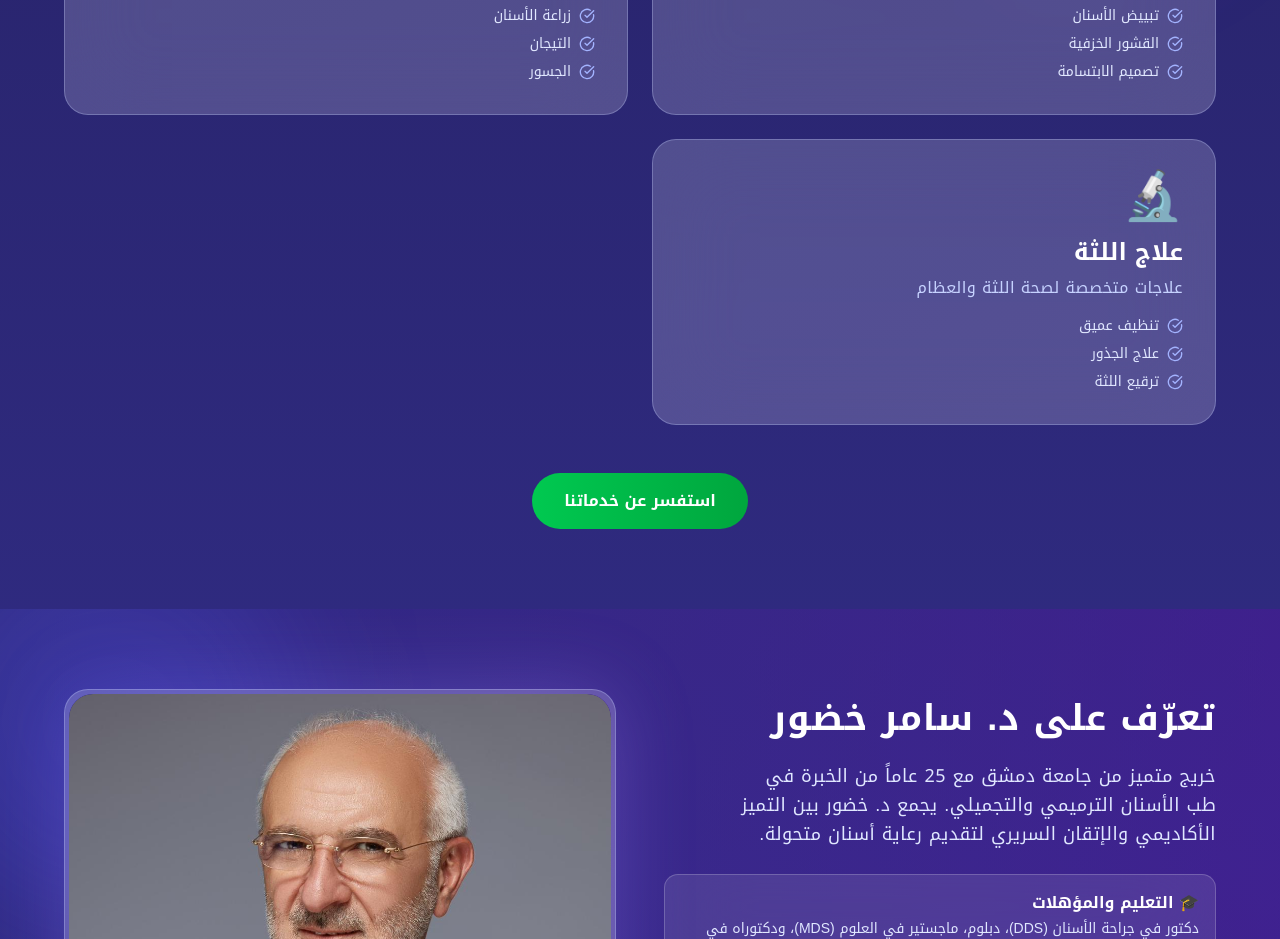
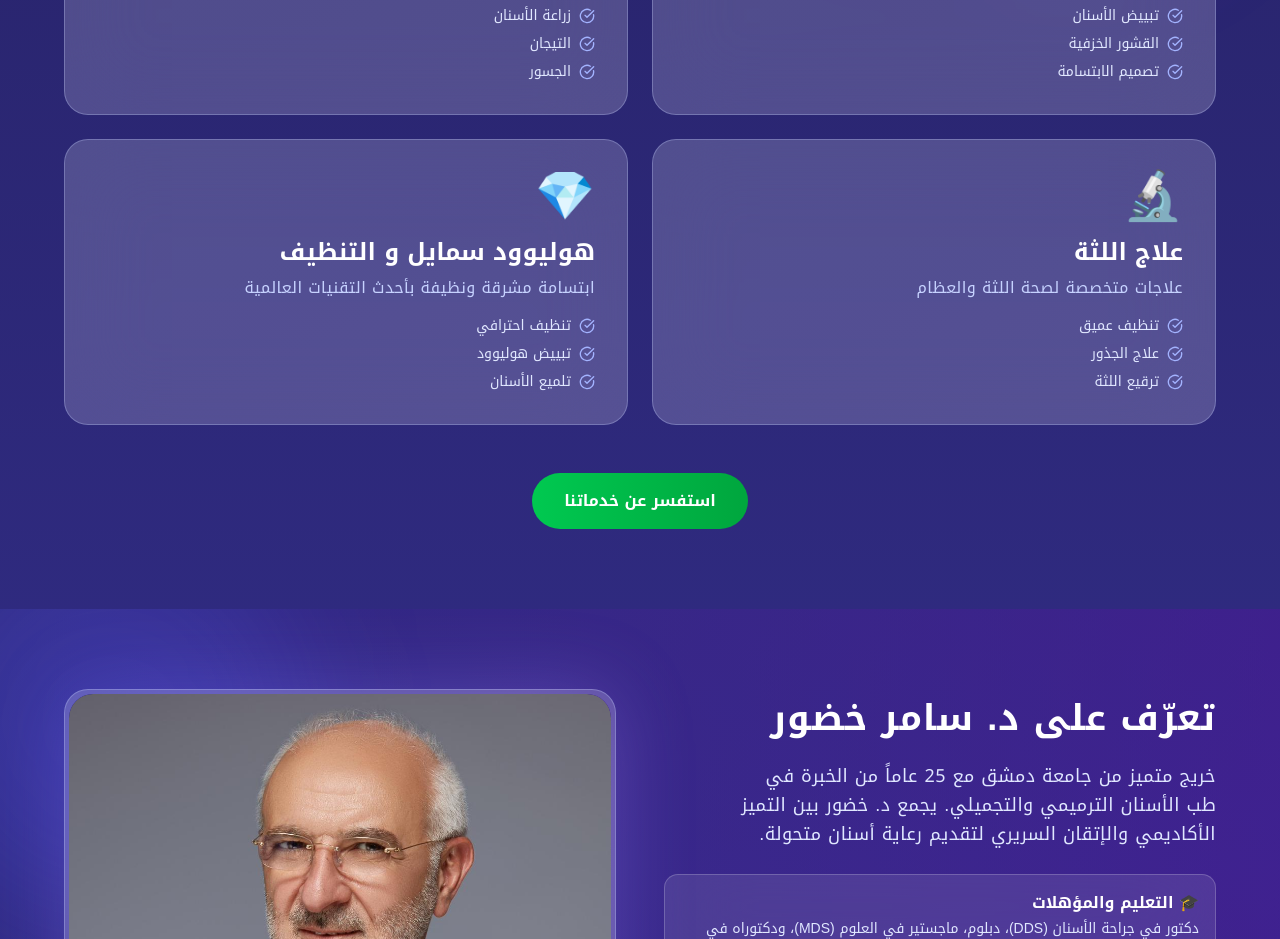
Before and after one commit to mounirclicksalesmedia/drsamerkhador, a Next.js app: page / in a window 1280 px wide. Shown: the part 1560-2499 px from the top of the page. Built offline with nearby package versions, Linux system fonts and the light colour scheme.

Commit message:
✨ Add 4th service card - Hollywood Smile & Cleaning
Added new service card:
💎 هوليوود سمايل و التنظيف
- تنظيف احترافي
- تبييض هوليوود
- تلميع الأسنان

Now shows 4 services in a 2x2 grid on desktop.

```diff
--- a/app/page.tsx
+++ b/app/page.tsx
@@ -157,6 +157,12 @@ export default function DentalClinicLanding() {
       title: "علاج اللثة",
       description: "علاجات متخصصة لصحة اللثة والعظام",
       features: ["تنظيف عميق", "علاج الجذور", "ترقيع اللثة"],
+    },
+    {
+      icon: "💎",
+      title: "هوليوود سمايل و التنظيف",
+      description: "ابتسامة مشرقة ونظيفة بأحدث التقنيات العالمية",
+      features: ["تنظيف احترافي", "تبييض هوليوود", "تلميع الأسنان"],
     },
   ]
 
```
